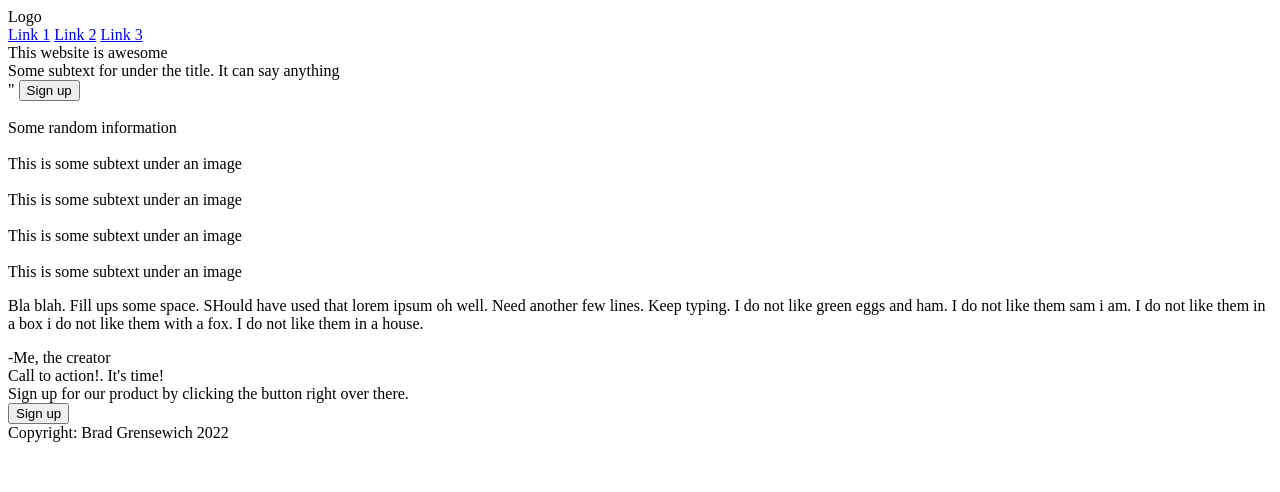
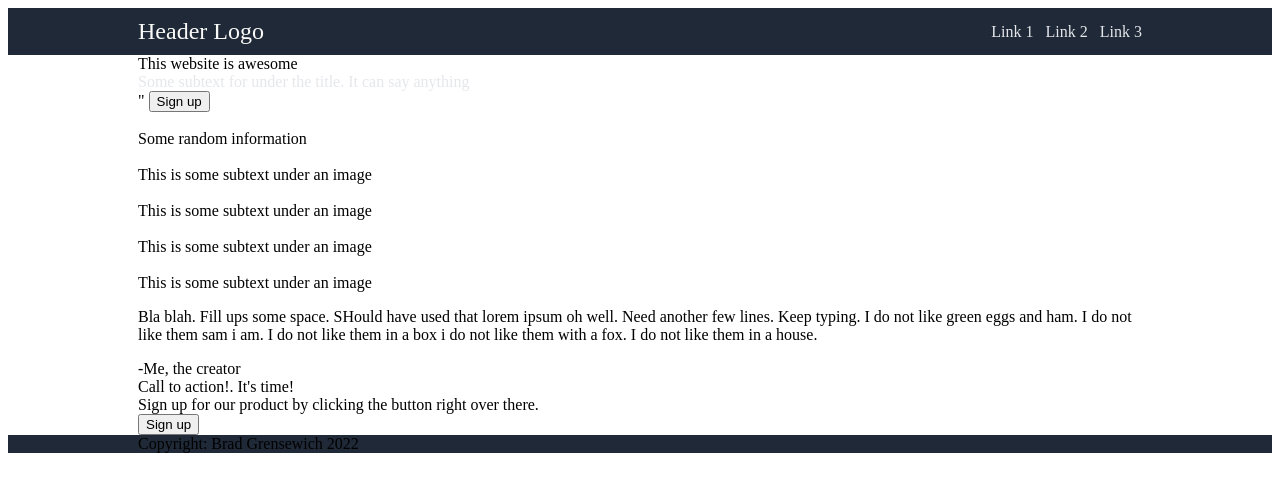
Before and after one commit to BradGrensewich/landing-page, a plain HTML site: page index.html in a window 1280 px wide. Drawn offline with Linux system fonts and the light colour scheme.

Commit message:
began css.style, formatted header

```diff
--- a/index.html
+++ b/index.html
@@ -5,10 +5,11 @@
   <meta http-equiv="X-UA-Compatible" content="IE=edge">
   <meta name="viewport" content="width=device-width, initial-scale=1.0">
   <title>Landing Page</title>
+  <link rel="stylesheet" href="style.css">
 </head>
 <body>
   <div class="header">
-    <div class="logo">Logo</div>
+    <div class="logo"><div>Header Logo</div></div>
     <div class="links">
       <a href="https//google.com">Link 1</a>
       <a href="https//google.com">Link 2</a>
--- a/style.css
+++ b/style.css
@@ -0,0 +1,47 @@
+body {
+    display: flex;
+    flex-direction: column;
+
+}
+
+.header, .footer, .main, .info, .testimonials, .signup {
+  padding-left: 130px;
+  padding-right: 130px;
+
+}
+
+.header, .footer {
+    background-color: #1F2937;
+
+}
+
+.header {
+  display: flex;
+  justify-content: space-between;
+  align-items: center;
+  padding-top: 10px;
+  padding-bottom: 10px;
+
+}
+
+.logo {
+  font-size: 24px;
+  color: #F9FaF8;
+  flex: 1;
+}
+
+.links {
+  flex: 1;
+  display: flex;
+  justify-content: flex-end;
+  gap:12px;
+}
+
+a {
+  text-decoration: none;
+}
+
+a, .content .subtext {
+    color: #E5E7Eb;
+    font-size: 16px;
+}
```
